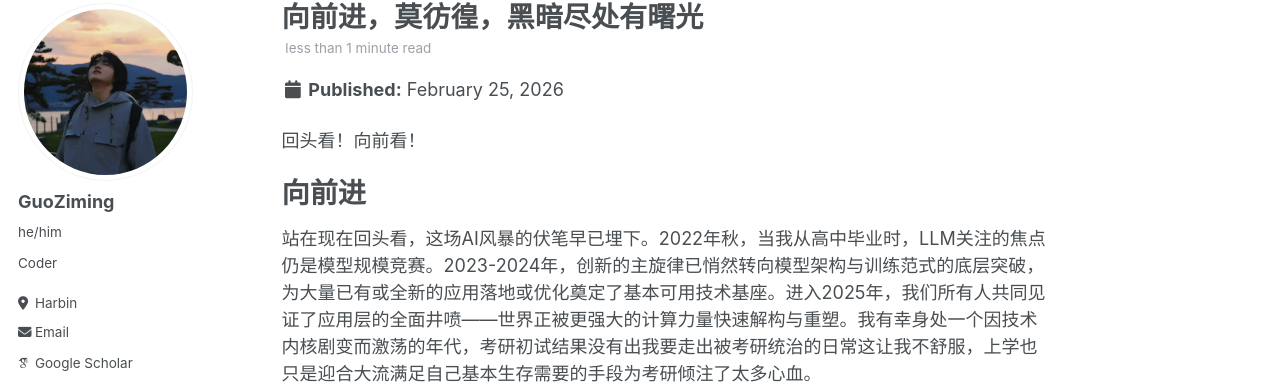
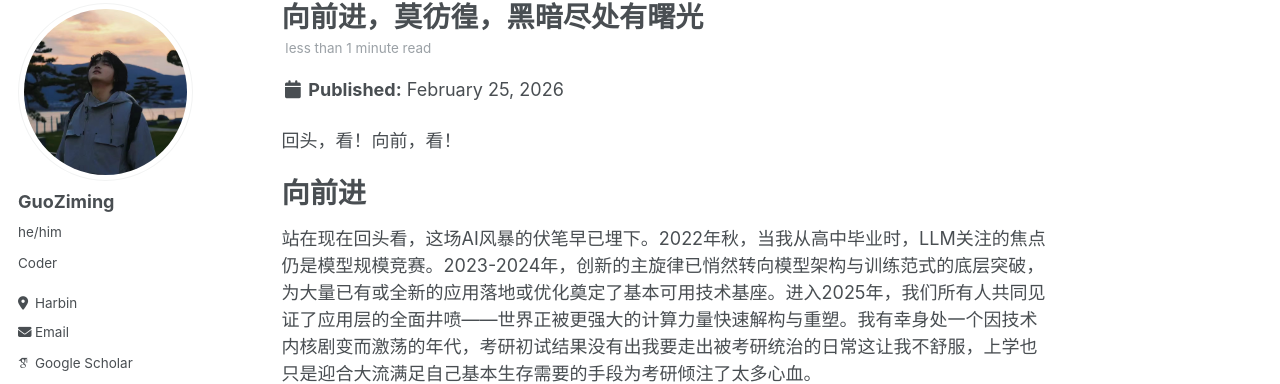
Before and after one commit to mcxiaoxiao/mcxiaoxiao.github.io, a Jekyll site: the page built from _posts/2026-02-25-HIT837BOOKOFANSWER.md, in a window 1280 px wide and 1364 px high. Shown: the part 103-487 px from the top of the window. Built offline with Jekyll 4.4.1, drawn with Linux system fonts in a browser that asks for light colours; some web fonts are replaced.

```diff
--- a/_posts/2026-02-25-HIT837BOOKOFANSWER.md
+++ b/_posts/2026-02-25-HIT837BOOKOFANSWER.md
@@ -10,7 +10,7 @@ tags:
   - 日常
 ---
 
-回头看！向前看！
+回头，看！向前，看！
 
 向前进
 ======
```
